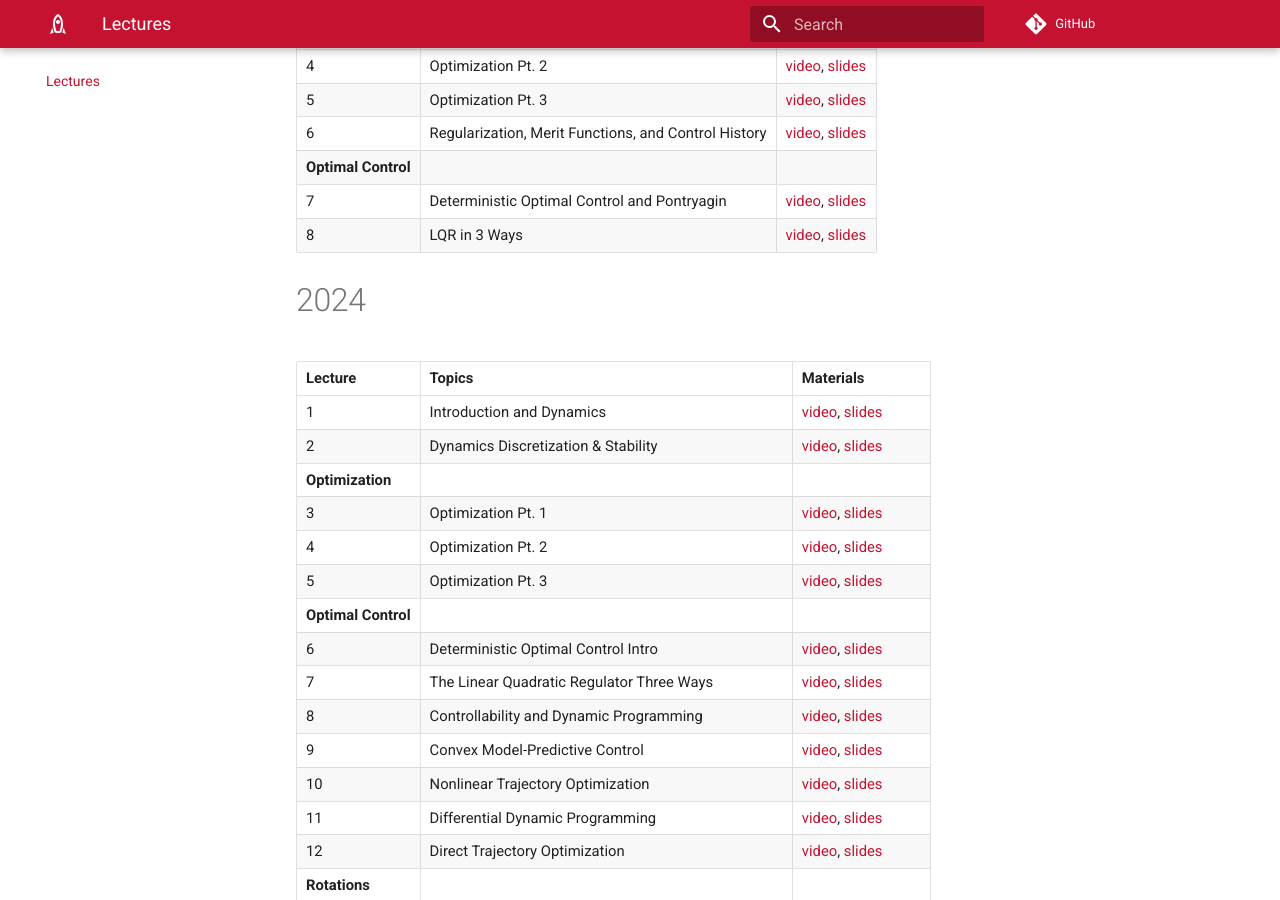
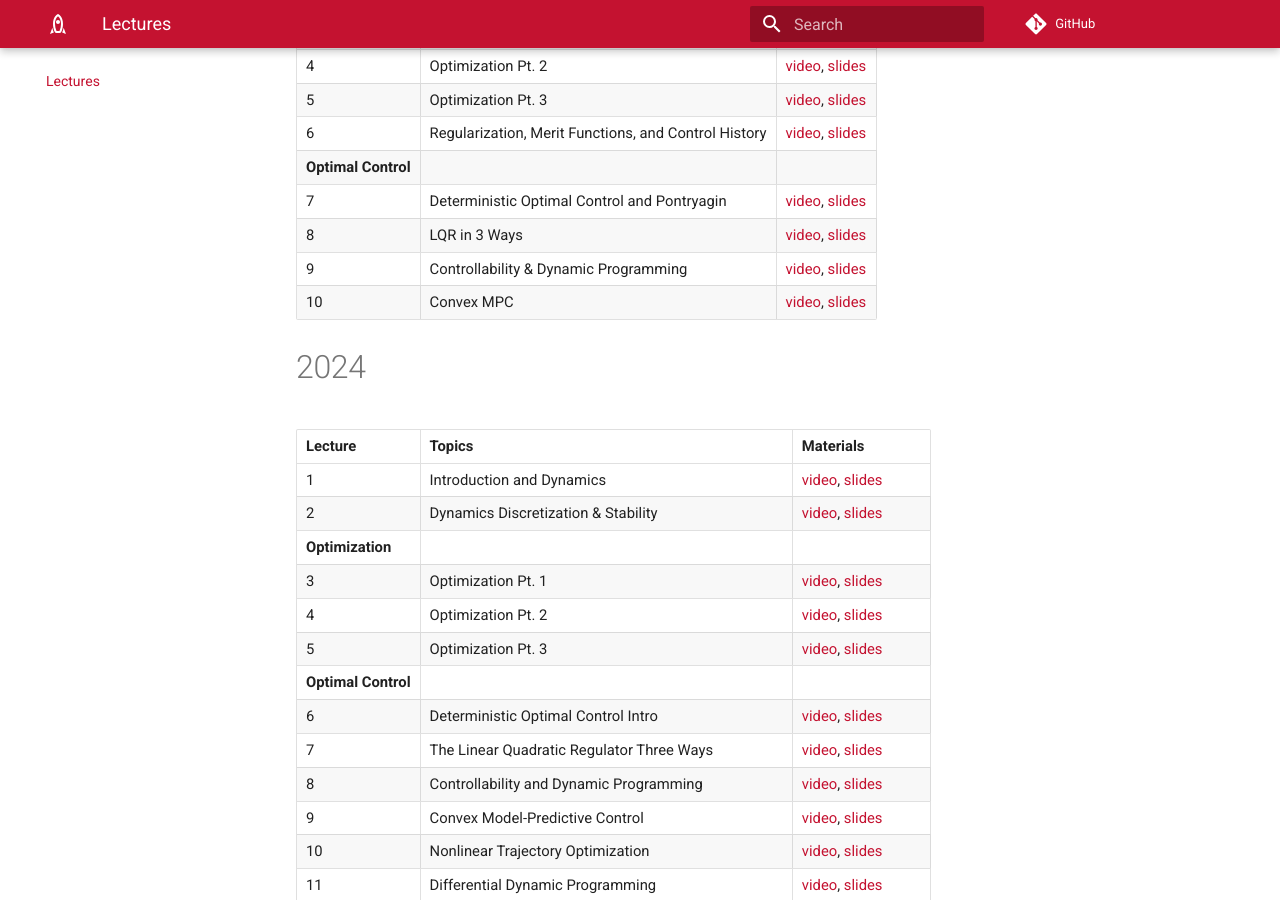
Before and after one commit to cmu-optimal-control/cmu-optimal-control.github.io, an MkDocs documentation site: the page built from docs/lectures.md, in a window 1280 px wide and 900 px high, scrolled down 415 px. Built offline with MkDocs 1.6.1 and Material for MkDocs 9.7.7, drawn with Linux system fonts in a browser that asks for light colours.

Commit message:
lectures 9 & 10 and quiz 5

```diff
--- a/docs/lectures.md
+++ b/docs/lectures.md
@@ -14,6 +14,8 @@ Lectures will be streamed live on Zoom, through the link available from [Piazza]
 |**Optimal Control**|
 | 7     | Deterministic Optimal Control and Pontryagin  |[video](https://www.youtube.com/watch?v=ZoLmQB6C7WU&list=PLZnJoM76RM6IAJfMXd1PgGNXn3dxhkVgI&index=7), [slides](https://github.com/Optimal-Control-16-745/lecture-notebooks/tree/main/Lecture%207) |
 | 8     | LQR in 3 Ways  |[video](https://www.youtube.com/watch?v=9_je9YOKtew&list=PLZnJoM76RM6IAJfMXd1PgGNXn3dxhkVgI&index=8), [slides](https://github.com/Optimal-Control-16-745/lecture-notebooks/tree/main/Lecture%208) |
+| 9     | Controllability & Dynamic Programming  |[video](https://www.youtube.com/watch?v=RtGsW12LRjk&list=PLZnJoM76RM6IAJfMXd1PgGNXn3dxhkVgI&index=9), [slides](https://github.com/Optimal-Control-16-745/lecture-notebooks/tree/main/Lecture%209) |
+| 10     | Convex MPC  |[video](https://www.youtube.com/watch?v=J7lh-uF3wlY&list=PLZnJoM76RM6IAJfMXd1PgGNXn3dxhkVgI&index=10), [slides](https://github.com/Optimal-Control-16-745/lecture-notebooks/tree/main/Lecture%210) |
 
 # 2024
 
```
Also changed, not shown: docs/quizzes.md (+1 -0 lines).
